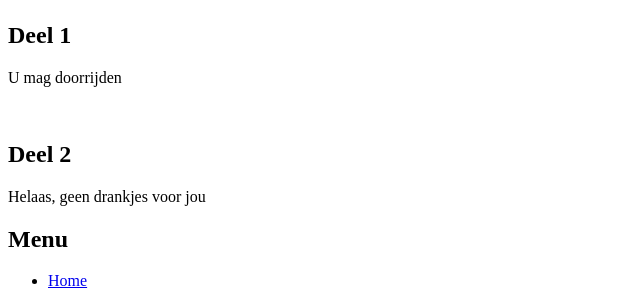
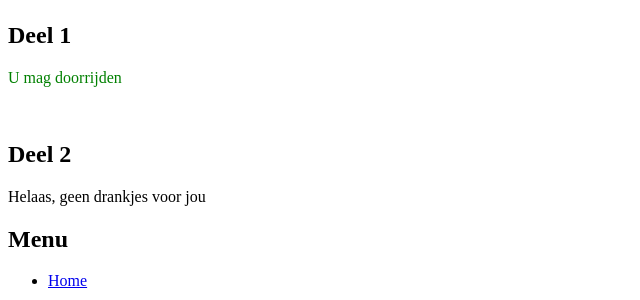
Before and after one commit to w1-deLiefdeMike/phpopdrachten, a PHP site: page /hoofdstuk3/opdracht3.2.php in a window 1280 px wide. Shown: the part 58-358 px from the top of the page, without its empty margins (0-640 px from the left). Run offline with PHP 8.4, Linux system fonts and the light colour scheme.

Commit message:
Commit & push correctie 3.2

```diff
--- a/CSS/style.css
+++ b/CSS/style.css
@@ -0,0 +1,9 @@
+.green
+{
+    color: green;
+}
+
+.red
+{
+    color: red;
+}
--- a/hoofdstuk3/opdracht3.2.php
+++ b/hoofdstuk3/opdracht3.2.php
@@ -64,11 +64,11 @@
 
     if ($driveOn == true)
     {
-        $result = "U mag doorrijden";
+        echo '<span class="green">U mag doorrijden</span>';
     }
     else
     {
-        $result = "U moet stoppen";
+        echo '<span class="red">U moet stoppen</span>';
     }
 ?>
 <p><?php echo $result ?></p>
@@ -127,7 +127,8 @@
     }
 ?>
 
-<p><?php echo $boozePlz ?></p>
+<p><?php echo $boozePlz ?>
+</p>
 <aside>
     <h2>Menu</h2>
     <ul>
```
